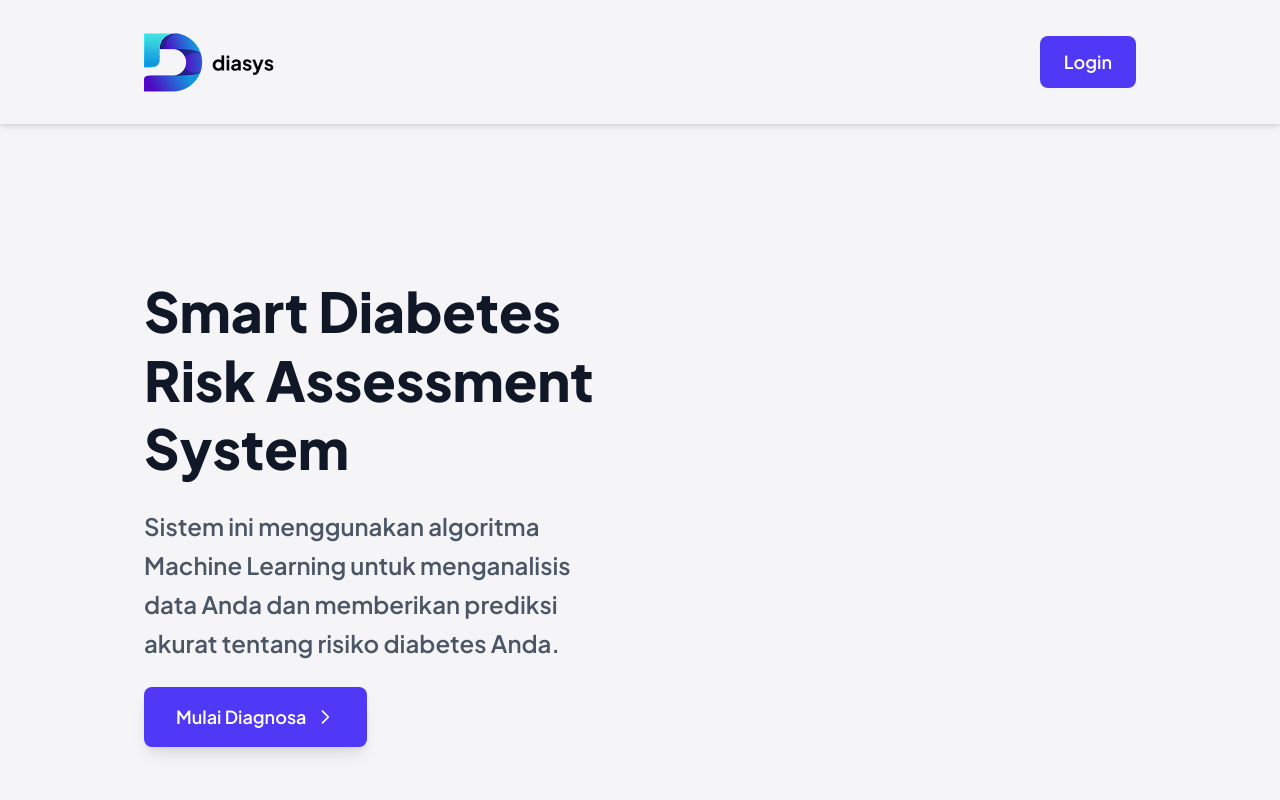
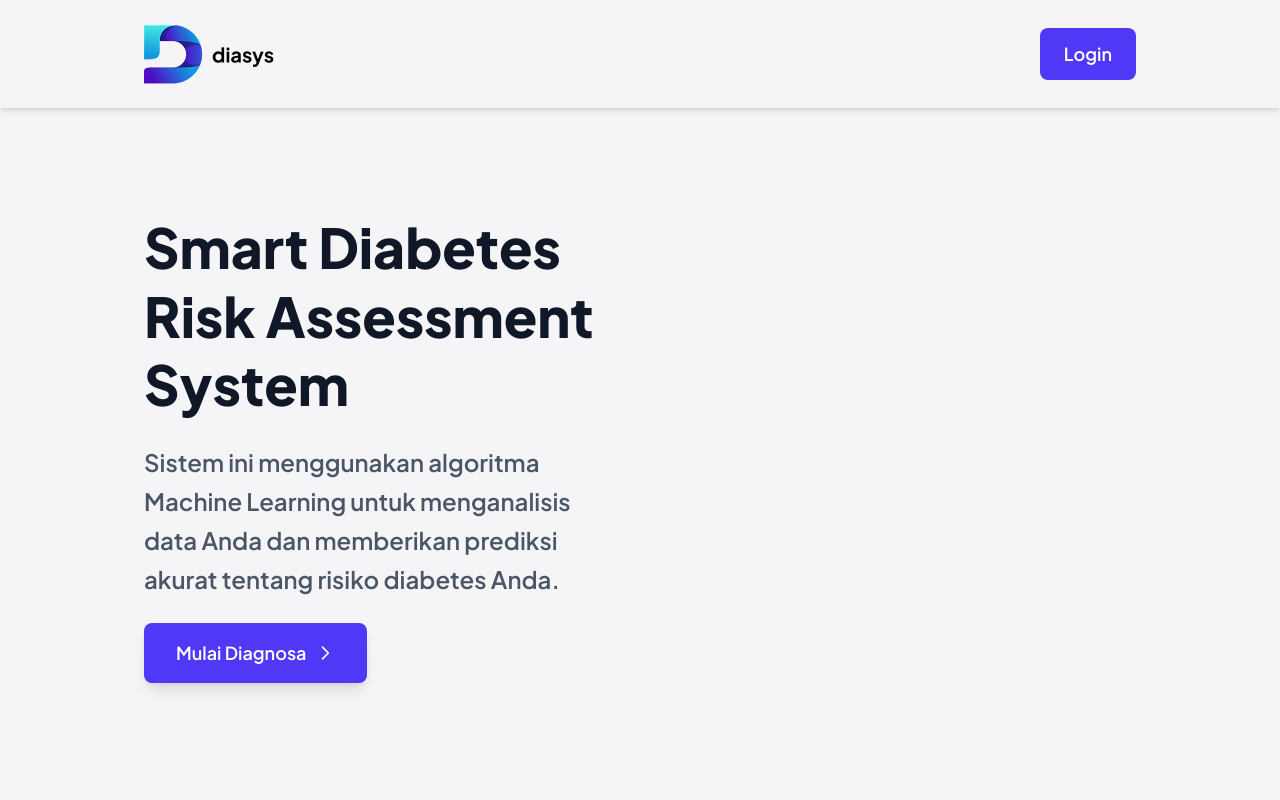
Before and after one commit to nadznaf/diasys-ppd, a Next.js app: page / in a window 1280 px wide. Shown: the top 800 px of the page. Built offline with nearby package versions, Linux system fonts and the light colour scheme.

Commit message:
feat: Implement initial application structure including landing page, registration, and core layout components.

```diff
--- a/app/(auth)/register/page.tsx
+++ b/app/(auth)/register/page.tsx
@@ -9,13 +9,16 @@ import { api } from "@/lib/api";
 
 function validatePassword(password: string) {
   const errors = [];
+  if (password.length < 8) {
+    errors.push("Password minimal 8 karakter");
+  }
   if (!/[A-Z]/.test(password)) {
     errors.push("Password harus mengandung huruf kapital");
   }
   if (!/[0-9]/.test(password)) {
     errors.push("Password harus mengandung angka");
   }
-  if (!/[.,:;\-_!]/.test(password)) {
+  if (!/[.,:;\#$%&*@!]/.test(password)) {
     errors.push("Password harus mengandung karakter khusus");
   }
   return errors;
@@ -390,11 +393,10 @@ export default function Register() {
             <Button
               type="submit"
               disabled={!isFormValid || isLoading}
-              className={`w-full py-3 px-4 rounded-lg font-medium transition-colors ${
-                isFormValid && !isLoading
-                  ? "bg-indigo-600 hover:bg-indigo-700 text-white"
-                  : "bg-gray-200 text-gray-400 cursor-not-allowed"
-              }`}
+              className={`w-full py-3 px-4 rounded-lg font-medium transition-colors ${isFormValid && !isLoading
+                ? "bg-indigo-600 hover:bg-indigo-700 text-white"
+                : "bg-gray-200 text-gray-400 cursor-not-allowed"
+                }`}
             >
               {isLoading ? "Memproses..." : "Daftar"}
             </Button>
--- a/app/globals.css
+++ b/app/globals.css
@@ -11,14 +11,38 @@
   --font-plus-jakarta: "Plus Jakarta Sans", sans-serif;
 }
 
-@theme inline {
-  --color-background: var(--background);
-  --color-foreground: var(--foreground);
-  --color-primary: var(--primary);
-  --color-bg-negative: var(--bg-negative);
-  --color-negative: var(--negative);
-  --color-bg-positive: var(--bg-positive);
-  --color-positive: var(--positive);
+@layer utilities {
+  .bg-background {
+    background-color: var(--background);
+  }
+
+  .text-foreground {
+    color: var(--foreground);
+  }
+
+  .bg-primary {
+    background-color: var(--primary);
+  }
+
+  .text-primary {
+    color: var(--primary);
+  }
+
+  .bg-bg-negative {
+    background-color: var(--bg-negative);
+  }
+
+  .text-negative {
+    color: var(--negative);
+  }
+
+  .bg-bg-positive {
+    background-color: var(--bg-positive);
+  }
+
+  .text-positive {
+    color: var(--positive);
+  }
 }
 
 html {
--- a/app/page.tsx
+++ b/app/page.tsx
@@ -97,7 +97,7 @@ export default function Home() {
   }
 
   return (
-    <main className="mt-16 lg:mt-32">
+    <main className="mt-8 lg:mt-16">
       {/* Start Page - Selalu tampil untuk semua user */}
       <section id="start-section">
         <StartPage onStartDiagnosis={handleStartDiagnosis} />
--- a/components/layout/Footer.tsx
+++ b/components/layout/Footer.tsx
@@ -1,6 +1,7 @@
 export default function Footer() {
     return (
-        <footer className="bg-background py-8 px-36 bottom-0 w-full text-center text-black/40 font-semibold flex items-center justify-center border-t border-black/20">
+        <footer className="bg-background py-8 px-6 lg:px-36 bottom-0 w-full text-center text-black/40 font-semibold flex items-center justify-center border-t border-black/20">
             Catatan : Hasil prediksi dari sistem ini hanya untuk tujuan informasi dan tidak dimaksudkan sebagai pengganti diagnosis medis profesional. Silakan konsultasikan dengan tenaga kesehatan profesional untuk segala masalah kesehatan.
         </footer>
-    )}
+    )
+}
--- a/components/layout/Navbar.tsx
+++ b/components/layout/Navbar.tsx
@@ -217,7 +217,7 @@ export default function Navbar() {
     return (
         <>
             <nav className="bg-background font-plus-jakarta w-full fixed top-0 z-100 shadow-md animate-slide-down shadow-md">
-                <div className="flex justify-between items-center px-4 sm:px-6 md:px-12 lg:px-36 py-4 md:py-6 lg:py-8">
+                <div className="flex justify-between items-center px-4 sm:px-8 md:px-12 lg:px-36 py-4 md:py-6">
                     <Link href="/" className="transition-transform hover:scale-105 duration-300">
                         <Image
                             src="/logo/logo-landing-page.png"
--- a/components/sections/StartPage.tsx
+++ b/components/sections/StartPage.tsx
@@ -4,7 +4,7 @@ import { Button } from '@/components/ui/Button';
 
 export default function StartPage({ onStartDiagnosis }: { onStartDiagnosis: () => void }) {
   return (
-    <section className="relative min-h-screen pb-8 flex items-center px-8 sm:px-6 md:px-12 lg:px-36 overflow-hidden">
+    <section className="relative min-h-screen pb-8 flex items-center px-6 sm:px-8 md:px-12 lg:px-36 overflow-hidden">
       <div
         className="absolute inset-0 bg-[url('/images/home.png')] bg-cover bg-center lg:hidden"
         style={{
```
